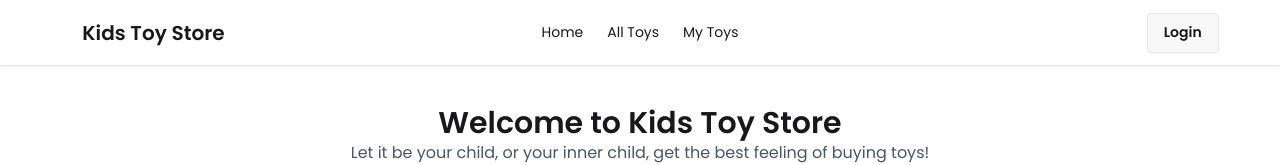
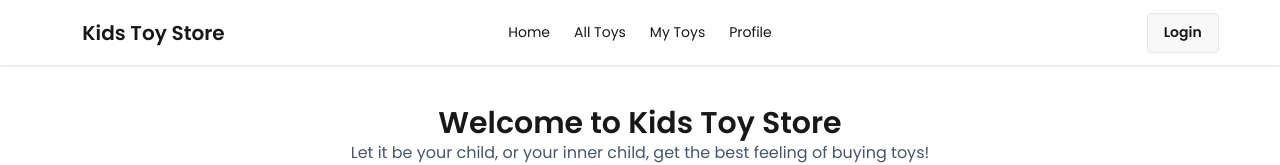
Before and after one commit to ShahinulRafi/kids-toy-store, a React (Vite) app: page / in a window 1280 px wide. Shown: the top 165 px of the page. Built offline with nearby package versions, Linux system fonts and the light colour scheme; no server answers.

Commit message:
some issues

```diff
--- a/src/components/Header/Nav.jsx
+++ b/src/components/Header/Nav.jsx
@@ -56,11 +56,9 @@ const Nav = () => {
                   </a>
                 </li>
 
-                {user && (
                 <li>
                   <NavLink to="/profile">Profile</NavLink>
                 </li>
-                )}
               </ul>
             </div>
             <a className="btn btn-ghost text-xl -mx-4 md:mx-1">
@@ -85,11 +83,9 @@ const Nav = () => {
                 </a>
               </li>
 
-              {user && (
               <li>
                 <NavLink to="/profile">Profile</NavLink>
               </li>
-              )}
             </ul>
           </div>
           <div className="navbar-end">
```
Lines whose indentation alone changed are shown as unchanged.
